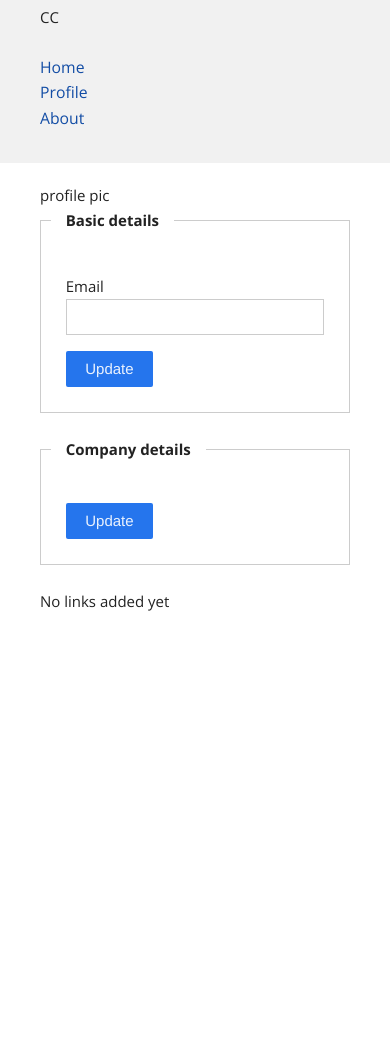
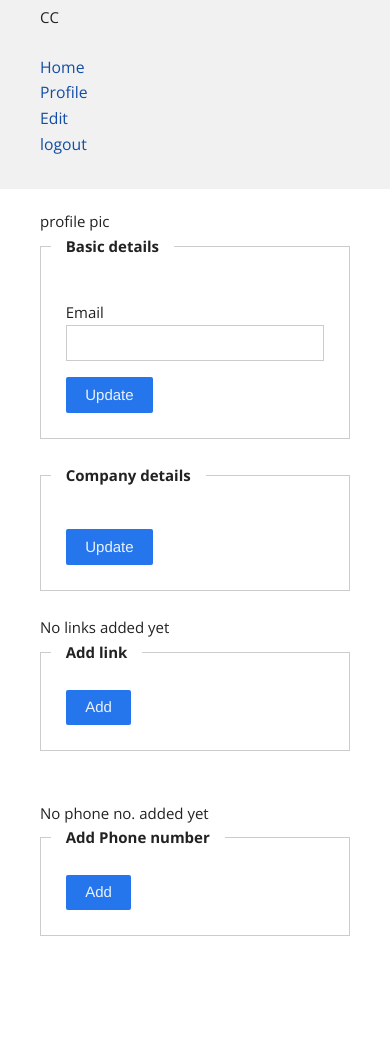
Before and after one commit to vividvilla/cconnect, a Django app: template templates/users/edit_profile.html in a window 390 px wide. Before the commit the page ends 611 px from the top, so only its background shows below. Run offline with Django 3.2, Linux system fonts and the light colour scheme; the template is opened without the code that fills it, so the values that code supplies are empty; some libraries are stand-ins or nearby versions.

Commit message:
Added user link and phone form

```diff
--- a/static/css/style.css
+++ b/static/css/style.css
@@ -62,3 +62,10 @@ header {
 .main {
 	padding: 20px 40px;
 }
+
+.add-links label,
+.add-phones label {
+	margin: 0 !important;
+	padding: 0;
+	margin-right: 2% !important;
+}
--- a/templates/base.html
+++ b/templates/base.html
@@ -23,9 +23,10 @@
 		</div>
 		<nav class="primary-nav navbar unit-90">
 			<ul>
-				<li><a href="#">Home</a></li>
-				<li><a href="#">Profile</a></li>
-				<li><a href="#">About</a></li>
+				<li><a href="/home">Home</a></li>
+				<li><a href="/profile">Profile</a></li>
+				<li><a href="/edit_profile">Edit</a></li>
+				<li><a href="/logout">logout</a></li>
 			</ul>
 		</nav>
 	</header>
--- a/templates/users/edit_profile.html
+++ b/templates/users/edit_profile.html
@@ -70,6 +70,64 @@
 			{% if not links %}
 				No links added yet
 			{% endif %}
+
+			<form class="forms units-row add-links" action="." method="POST">
+				{% csrf_token %}
+				{% with WIDGET_ERROR_CLASS='input-error' %}
+				<fieldset>
+					<legend>Add link</legend>
+					<label class="unit-40">
+						{% render_field add_link_form.name class="width-100" placeholder=add_link_form.name.label%}
+						<div class="error">{{ add_link_form.name.errors | join:", " }}</div>
+					</label>
+					<label class="unit-40">
+						{% render_field add_link_form.url class="width-100" placeholder=add_link_form.url.label%}
+						<div class="error">{{ add_link_form.url.errors | join:", " }}</div>
+					</label>
+					<label class="unit-20">
+						<button class="btn btn-blue" type="submit" name="add_link_form" />Add</button>
+					</label>
+
+					<div class="error">
+						{{ add_link_form.non_field_errors }}
+					</div>
+				</fieldset>
+				{% endwith %}
+			</form>
 		</div>
+
+		<div class="user-phones">
+			<ul>
+			{% for phone in phones %}
+				<li>
+					{{ phone.phone }}
+				</li>
+			{% endfor %}
+			</ul>
+			{% if not phones %}
+				No phone no. added yet
+			{% endif %}
+
+			<form class="forms units-row add-phones" action="." method="POST">
+				{% csrf_token %}
+				{% with WIDGET_ERROR_CLASS='input-error' %}
+				<fieldset>
+					<legend>Add Phone number</legend>
+					<label class="unit-75">
+						{% render_field add_phone_form.phone class="width-100" placeholder=add_phone_form.phone.label%}
+						<div class="error">{{ add_phone_form.phone.errors | join:", " }}</div>
+					</label>
+					<label class="unit-20">
+						<button class="btn btn-blue" type="submit" name="add_phone_form" />Add</button>
+					</label>
+
+					<div class="error">
+						{{ add_phone_form.non_field_errors }}
+					</div>
+				</fieldset>
+				{% endwith %}
+			</form>
+		</div>
+
 	</div>
 {% endblock %}
```
Also changed, not shown: users/forms.py (+7 -3 lines), users/models.py (+6 -8 lines), users/views.py (+21 -8 lines), users/migrations/0001_initial.py (added), users/migrations/0002_auto_20150213_1601.py (added), users/migrations/0003_auto_20150213_1604.py (added), users/migrations/0004_auto_20150213_1811.py (added), users/migrations/__init__.py (added).
